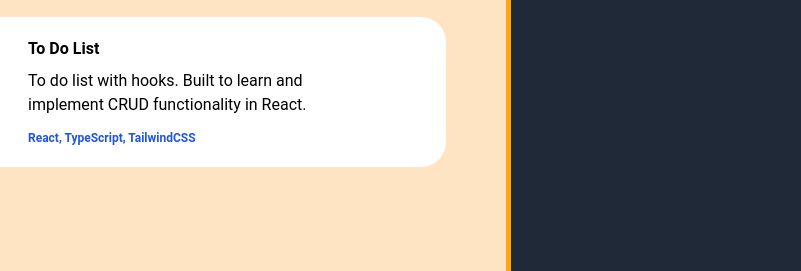
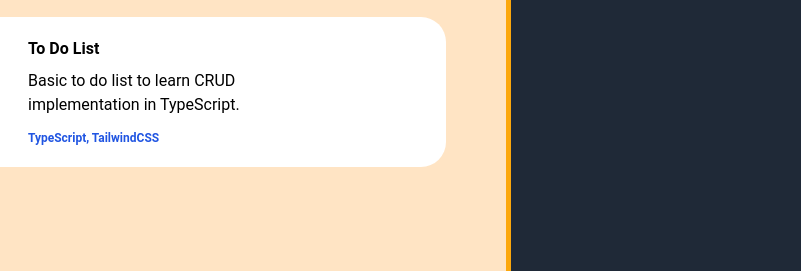
Before and after one commit to cashewna/portfolio, a website: page web_skills.html in a window 1280 px wide. Shown: the part 403-674 px from the top of the page, 479-1280 px from the left. Drawn offline with Linux system fonts and the light colour scheme.

Commit message:
Update todo list card description

```diff
--- a/web_skills.html
+++ b/web_skills.html
@@ -51,8 +51,8 @@
             </div>
             <div class="card-contents">
               <span class="card-title">To Do List</span>
-              <span class="card-description">To do list with hooks. Built to learn and implement CRUD functionality in React.</span>
-              <span class="card-techstacks">React, TypeScript, TailwindCSS</span>
+              <span class="card-description">Basic to do list to learn CRUD implementation in TypeScript.</span>
+              <span class="card-techstacks">TypeScript, TailwindCSS</span>
             </div>
           </a>
 
```
